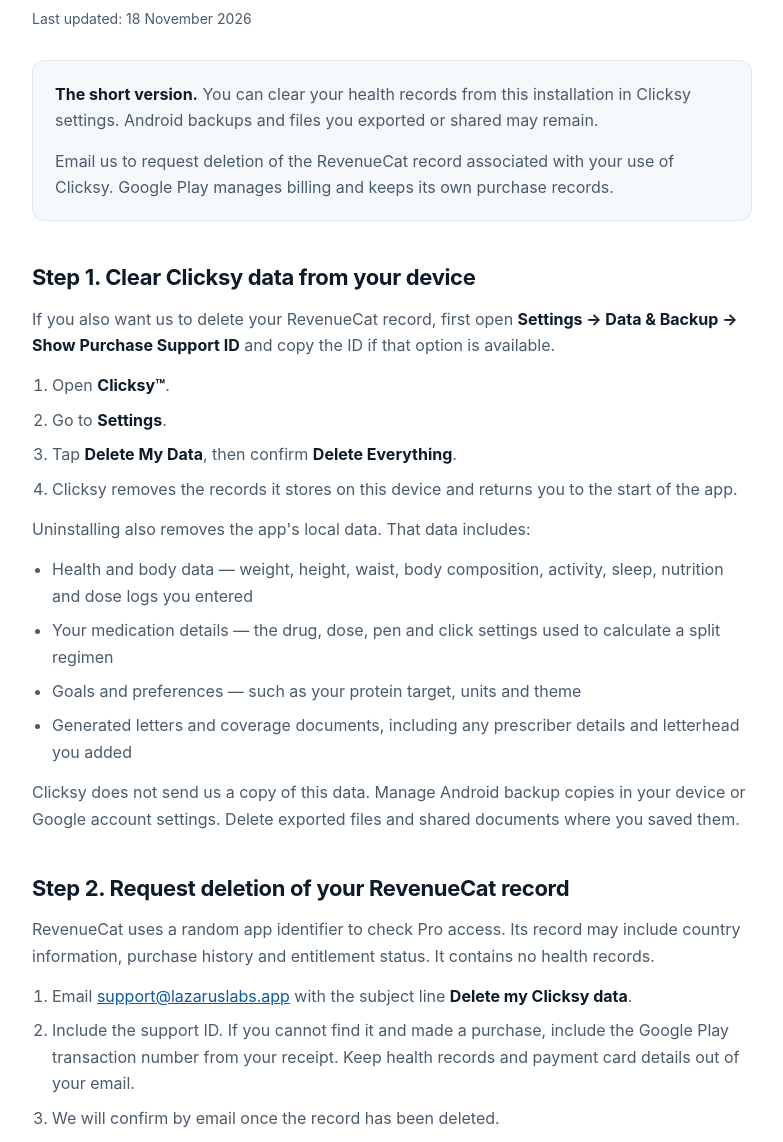
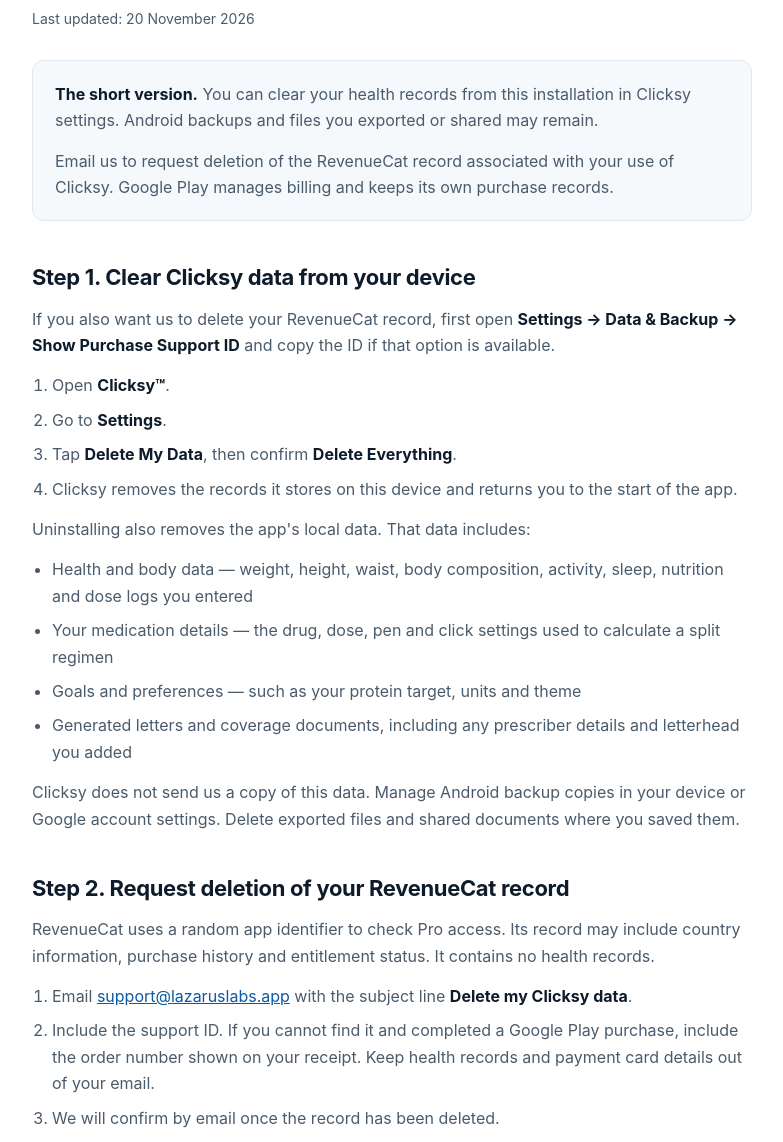
Before and after one commit to elazarus3/lazaruslabs-site, a plain HTML site: page delete-my-data.html in a window 1280 px wide. Shown: the part 131-1273 px from the top of the page, without its empty margins (248-1031 px from the left). Drawn offline with Linux system fonts and the light colour scheme.

Commit message:
docs: correct privacy revision and Play order reference

```diff
--- a/delete-my-data.html
+++ b/delete-my-data.html
@@ -54,7 +54,7 @@
 
 <main class="wrap">
   <h1>Delete your data</h1>
-  <p class="updated">Last updated: 18 November 2026</p>
+  <p class="updated">Last updated: 20 November 2026</p>
 
   <div class="key">
     <p><strong>The short version.</strong> You can clear your health records from this installation
@@ -88,8 +88,8 @@
   <ol>
     <li>Email <a href="mailto:support@lazaruslabs.app">support@lazaruslabs.app</a> with the subject line
         <strong>Delete my Clicksy data</strong>.</li>
-    <li>Include the support ID. If you cannot find it and made a purchase, include the Google Play
-        transaction number from your receipt. Keep health records and payment card details out of your email.</li>
+    <li>Include the support ID. If you cannot find it and completed a Google Play purchase, include the order
+        number shown on your receipt. Keep health records and payment card details out of your email.</li>
     <li>We will confirm by email once the record has been deleted.</li>
   </ol>
   <p>Deleting the RevenueCat record does not cancel Google Play billing or remove Google's purchase
```
Also changed, not shown: privacy.html (+1 -1 lines).
